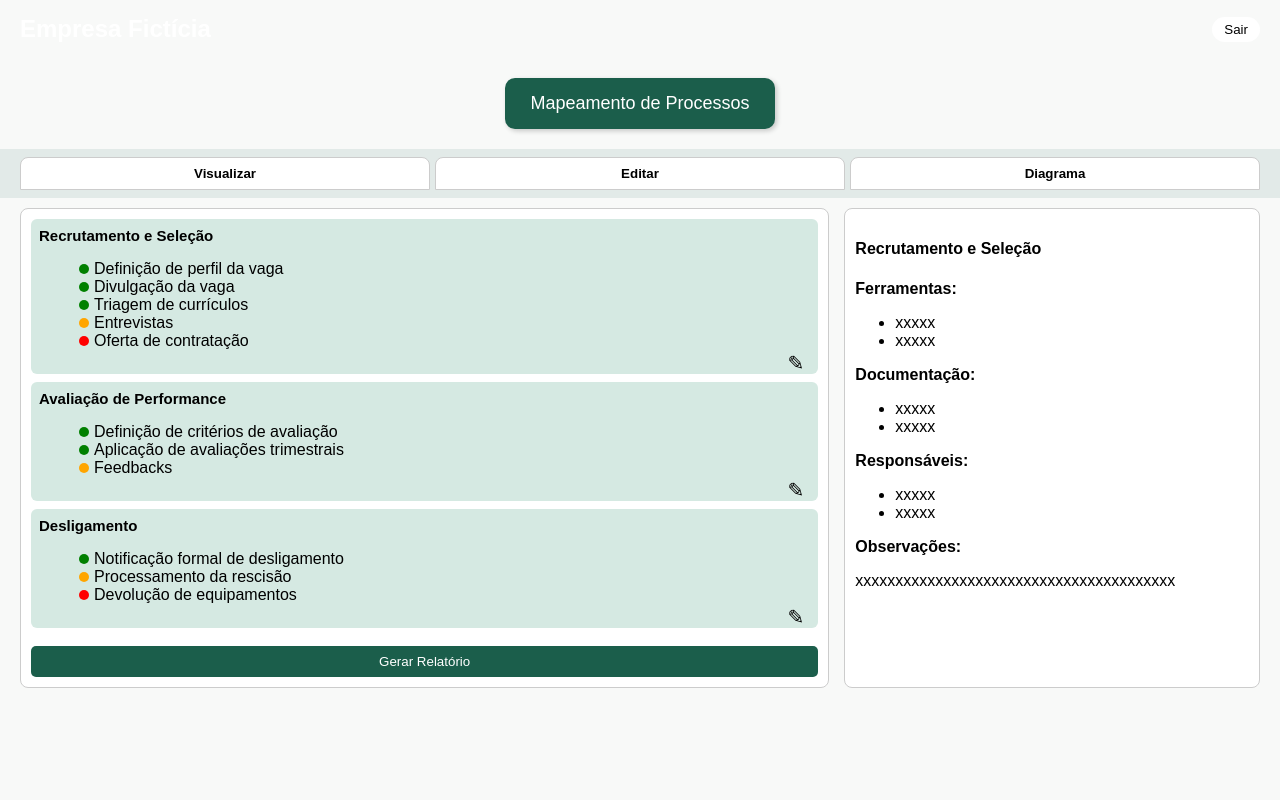
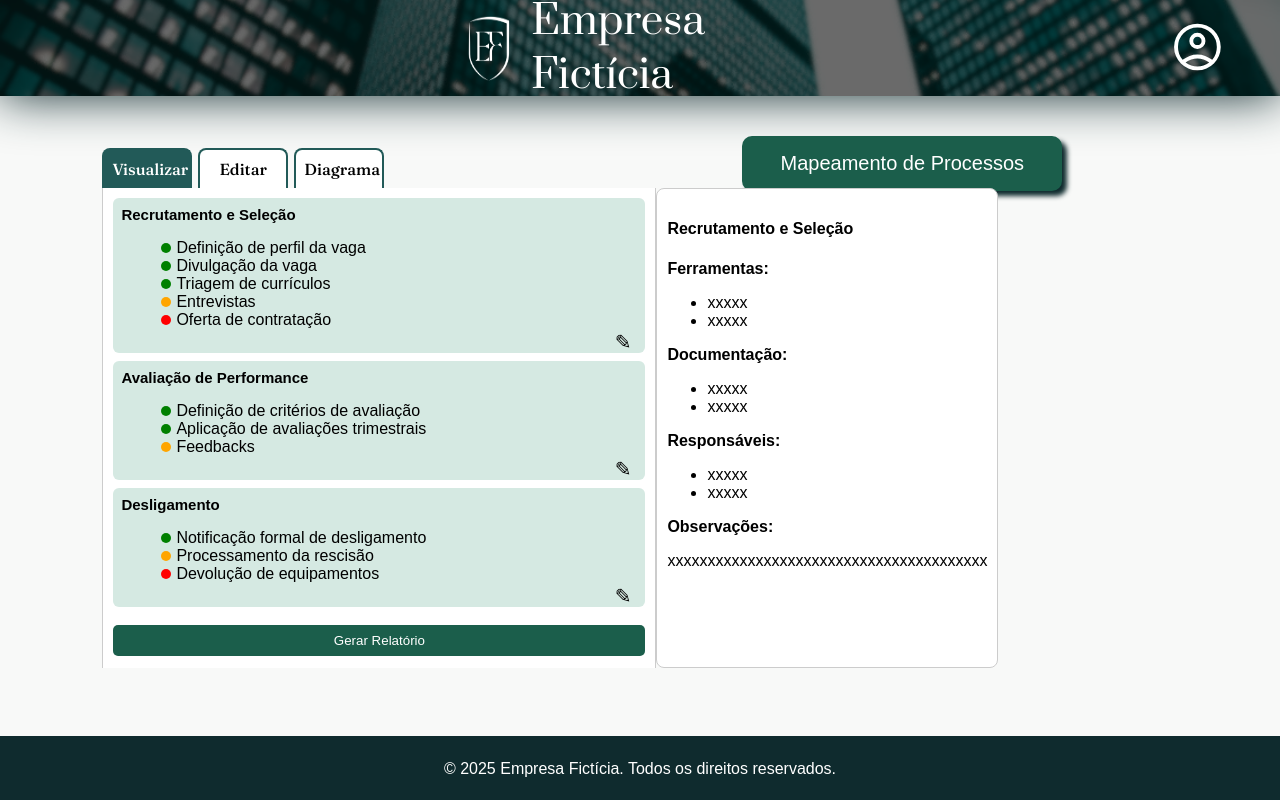
Before and after one commit to Nivea-izeLu/case-stage, a website: page public/Empresa Ficticia.html in a window 1280 px wide. Drawn offline with Linux system fonts and the light colour scheme.

Commit message:
header feito

```diff
--- a/public/Empresa Ficticia.html
+++ b/public/Empresa Ficticia.html
@@ -3,20 +3,36 @@
 <head>
 <meta charset="UTF-8">
 <meta name="viewport" content="width=device-width, initial-scale=1.0">
+<link  rel="shortcut icon" href="img/Favicon.png" >
 <link rel="stylesheet" href="style.css">
-<title>Mapeamento de Processos</title>
+ <script type="text/javascript" src="script.js"></script>
+<title>Mapeamento de Processos - Empresa Fictícia</title>
 </head>
 <body>
 <header>
-    <h1>Empresa Fictícia</h1>
-    <button> Sair</button>
+    <div>
+        <img src="img/logo2.png">
+        <h1>Empresa Fictícia</h1>
+    </div>
+    <button onclick="ClickPerfil()">
+      <svg xmlns="http://www.w3.org/2000/svg" height="7vh" viewBox="0 -960 960 960" width="6vw" fill="#FFFFFF"><path d="M226-262q59-42.33 121.33-65.5 62.34-23.17 132.67-23.17 70.33 0 133 23.17T734.67-262q41-49.67 59.83-103.67T813.33-480q0-141-96.16-237.17Q621-813.33 480-813.33t-237.17 96.16Q146.67-621 146.67-480q0 60.33 19.16 114.33Q185-311.67 226-262Zm253.88-184.67q-58.21 0-98.05-39.95Q342-526.58 342-584.79t39.96-98.04q39.95-39.84 98.16-39.84 58.21 0 98.05 39.96Q618-642.75 618-584.54t-39.96 98.04q-39.95 39.83-98.16 39.83ZM480.31-80q-82.64 0-155.64-31.5-73-31.5-127.34-85.83Q143-251.67 111.5-324.51T80-480.18q0-82.82 31.5-155.49 31.5-72.66 85.83-127Q251.67-817 324.51-848.5T480.18-880q82.82 0 155.49 31.5 72.66 31.5 127 85.83Q817-708.33 848.5-635.65 880-562.96 880-480.31q0 82.64-31.5 155.64-31.5 73-85.83 127.34Q708.33-143 635.65-111.5 562.96-80 480.31-80Zm-.31-66.67q54.33 0 105-15.83t97.67-52.17q-47-33.66-98-51.5Q533.67-284 480-284t-104.67 17.83q-51 17.84-98 51.5 47 36.34 97.67 52.17 50.67 15.83 105 15.83Zm0-366.66q31.33 0 51.33-20t20-51.34q0-31.33-20-51.33T480-656q-31.33 0-51.33 20t-20 51.33q0 31.34 20 51.34 20 20 51.33 20Zm0-71.34Zm0 369.34Z" ></svg>
+    </button>
 </header>
-<button class="top-button">Mapeamento de Processos</button>
+
+    <div id="perfil">
+        <p>Funcionario@empresa.com</p>
+        <p>Id: 01234</p>
+        <button><a href="../index.html">Logout</a></button>
+    </div>
+
 <nav>
-    <button>Visualizar</button>
-    <button>Editar</button>
-    <button>Diagrama</button>
+    <button id="visu">Visualizar</button>
+    <button id="edit">Editar</button>
+    <button id="diag">Diagrama</button>
+    <div class="top-button">Mapeamento de Processos</div>
 </nav>
+
+
 <main>
     <div class="left-panel">
         <div class="processo">
@@ -89,20 +105,8 @@
         <p>xxxxxxxxxxxxxxxxxxxxxxxxxxxxxxxxxxxxxxxx</p>
     </div>
 </main>
-
-<script>
-        const urlParams = new URLSearchParams(window.location.search);
-        const mensagem = urlParams.get('mensagem');
-        if (mensagem === 'sucesso') {
-            alert('Inserido com sucesso!');
-        }
-
-        function Edit1_1() {
-            const newSub = document.createElement('input type="text" placeholder= "nome do subprocesso"')
-            newSub.innerHTML;
-            li.appendChild(newSub);
-        }
-</script>
-
+ <footer>
+        <p>&copy; 2025 Empresa Fictícia. Todos os direitos reservados.</p>
+</footer>
 </body>
 </html>
--- /dev/null
+++ b/public/script.js
@@ -0,0 +1,20 @@
+const urlParams = new URLSearchParams(window.location.search);
+        const mensagem = urlParams.get('mensagem');
+        if (mensagem === 'sucesso') {
+            alert('Inserido com sucesso!');
+        }
+
+        function Edit1_1() {
+            const newSub = document.createElement('input type="text" placeholder= "nome do subprocesso"')
+            newSub.innerHTML;
+            li.appendChild(newSub);
+        }
+
+        function ClickPerfil(){
+            if (perfil.style.display == 'block')
+            {
+                perfil.style.display = 'none'
+            } else{
+                perfil.style.display = 'block'
+            }
+        }
--- a/public/style.css
+++ b/public/style.css
@@ -1,7 +1,38 @@
+@import url('https://fonts.googleapis.com/css2?family=Fraunces:ital,opsz,wght@0,9..144,100..900;1,9..144,100..900&family=Prata&display=swap');
+
+:root{
+    --cor1: #0f2b2e;
+    --cor2: #225a58;
+    --cor3: #6d9c9c;
+    --cor4: #ecf0ef;
+    --sombra: #032c0162;
+    --fonte1: "Prata", serif;
+    --fonte2: "Fraunces", serif;
+    --fonte3: "monserrat", sans-serif;
+}
+.prata-regular {
+  font-family: "Prata", serif;
+  font-weight: 200;
+  font-style: normal;
+}
+.fraunces-regular {
+  font-family: "Fraunces", serif;
+  font-optical-sizing: auto;
+  font-weight: 400;
+  font-style: normal;
+  font-variation-settings:
+    "SOFT" 0,
+    "WONK" 0;
+}
+
+
 body {
-        font-family: Arial, sans-serif;
-        margin: 0;
-        background-color: #f8f9f8;
+    width:100vw;
+    height:100vh;
+    margin: 0;
+    padding:0;
+    background-color: #f8f9f8;
+    font-family: var(--fonte3);
     }
 
 .btnEditar{
@@ -10,68 +41,169 @@ body {
         float: right;
         background-color: transparent;
         border: none;
-
 }
 
+    header {
+        background: url('img/banner.png') no-repeat top/cover;
+        width: 90vw;
+        height: 12vh;
+        padding: 0px 5vw;
+        display: inline-flex;
+        align-items: center;
+        box-shadow: #0f2b2e 0px 0px 50px;
+        align-items: center;
 
-    header {
-        background: url('banner.jpg') no-repeat center/cover;
-        padding: 15px 20px;
-        display: flex;
-        justify-content: space-between;
+        div{
+            width: 30vw;
+            height: 10vh;
+            display: flex;
+            align-items: center;
+            margin: auto;
+        }
+        img{
+            height: 10vh;
+            width: 4.5vw;
+            margin: 0 1vw;
+        }
+        h1 {
+            margin: 0;
+            font-size: 5vh;
+            color: white;
+            font-family: var(--fonte1);
+            font-weight: lighter;
+        }
+        button {
+            background:transparent;
+            border: none;
+            cursor: pointer;
+            display: block;
+            align-items: center;
+            float: left;
+            transition:0.3s;
+            position: absolute;
+            right: 3vw;
+        }
+    }
+
+
+    #perfil {
+        display: none;
+        width: 15vw;
+        height: 15vh;
         align-items: center;
-        color: white;
+        background-color: var(--cor1);
+        color:white;
+        font-family: var(--fonte3);
+        border-radius: 10px;
+        right: 2vw;
+        position: absolute;
+
+        p{
+            margin: 0;
+            padding: 1.5vh 0 0 1.5vw ;
+            font-size: 2vh;
+        }
+
+        button{
+            position: relative;
+            width: 6vw;
+            height: 3vh;
+            background-color: var(--cor4);
+            color: black;
+            border: none;
+            border-radius: 5px;
+            font-size: 1.7vh;
+            display: flex;
+            align-items: center;
+            margin:auto;
+            cursor: pointer;
+            margin-top:1.5vh;
+            box-shadow: black 5px 5px 5px;
+            border:none;
+            transition: 0.3s;
+
+            a{
+                text-decoration: none;
+                color: black;
+                margin: auto;
+            }
     }
-    header h1 {
-        margin: 0;
-        font-size: 24px;
+        button:hover{
+            transition: 0.3s;
+            transform: scale(1.1);
+        }
     }
-    header button {
-        background: white;
-        border: none;
-        padding: 5px 12px;
-        border-radius: 20px;
-        cursor: pointer;
-        display: flex;
-        align-items: center;
-        gap: 5px;
-    }
-    .top-button {
-        display: block;
-        background: #1b5e4b;
-        color: white;
-        border: none;
-        padding: 15px 25px;
-        font-size: 18px;
-        margin: 20px auto;
-        border-radius: 10px;
-        box-shadow: 2px 2px 5px rgba(0,0,0,0.2);
-    }
+
+
     nav {
         display: flex;
-        background: #e2eae8;
-        padding: 8px 20px;
-        gap: 5px;
-    }
-    nav button {
-        flex: 1;
-        background: white;
-        border: 1px solid #ccc;
-        border-radius: 8px 8px 0 0;
-        padding: 8px;
-        cursor: pointer;
-        font-weight: bold;
-    }
+        background: transparent;
+        margin-top: 5vh;
+        padding-left :8vw ;
+
+        .top-button {
+            display: block;
+            width: fit-content;
+            height: fit-content;
+            background: #1b5e4b;
+            color: white;
+            border: none;
+            padding: 2vh 3vw;
+            font-size: 2.5vh;
+            margin: 0 auto 20px auto;
+            border-radius: 10px;
+            box-shadow: var(--cor1) 5px 5px 5px;
+            position: absolute;
+            right: 17vw;
+
+        }
+
+        button {
+            width: 7vw;
+            height: 5vh;
+            font-family: var(--fonte2);
+            font-size: 2vh;
+            background: white;
+            border: 0.3vh solid var(--cor2);
+            border-bottom: 0;
+            border-radius: 8px 8px 0 0;
+            padding: 8px;
+            margin-right:0.5vw;
+            margin-top: 1.5vh;
+            cursor: pointer;
+            font-weight: 500;
+            transition: 0.3s;
+
+
+        }
+
+        #visu{
+            background-color: var(--cor2);
+            color: white;
+        }
+
+        button:hover {
+            background: var(--cor2);
+            color: white;
+            transition: 0.3s;
+        }
+     }
+
+
     main {
         display: flex;
-        padding: 10px 20px;
-        gap: 15px;
+        width: 70vw;
+        height: 60vh;
+        position: relative;
+        left:8vw ;
+
     }
     .left-panel {
         flex: 2;
         background: white;
         border: 1px solid #ccc;
-        border-radius: 8px;
+        border-top: 0;
+        border-bottom: 8px;
         padding: 10px;
     }
     .processo {
@@ -115,3 +247,18 @@ body {
         cursor: pointer;
         margin-top: 10px;
     }
+
+
+    footer{
+        background-color: #0f2b2e;
+        color: white;
+        width: 100vw;
+        height: 8vh;
+        font-family: var(--fonte3);
+        font-size: 2vh;
+        position: absolute;
+        top: 92vh;
+        text-align: center;
+
+        p{margin:3vh;}
+    }
--- a/public/style_index.css
+++ b/public/style_index.css
@@ -1,4 +1,3 @@
-@import url('https://fonts.googleapis.com/css2?family=Prata&display=swap');
 @import url('https://fonts.googleapis.com/css2?family=Fraunces:ital,opsz,wght@0,9..144,100..900;1,9..144,100..900&family=Prata&display=swap');
 
 :root{
@@ -128,6 +127,11 @@ body{
         border: none;
         border-radius: 2px;
         font-size: 2.5vh;
+        outline: none;
+    }
+    input[type=number]::-webkit-inner-spin-button,
+    input[type=number]::-webkit-outer-spin-button {
+        -webkit-appearance: none;
     }
     .login-box button {
         margin-top: 3.5vh;
```
Also changed, not shown: index.html (+2 -0 lines), public/img/Favicon.png (added), public/img/banner.png (added), public/img/logo2.png (added).
